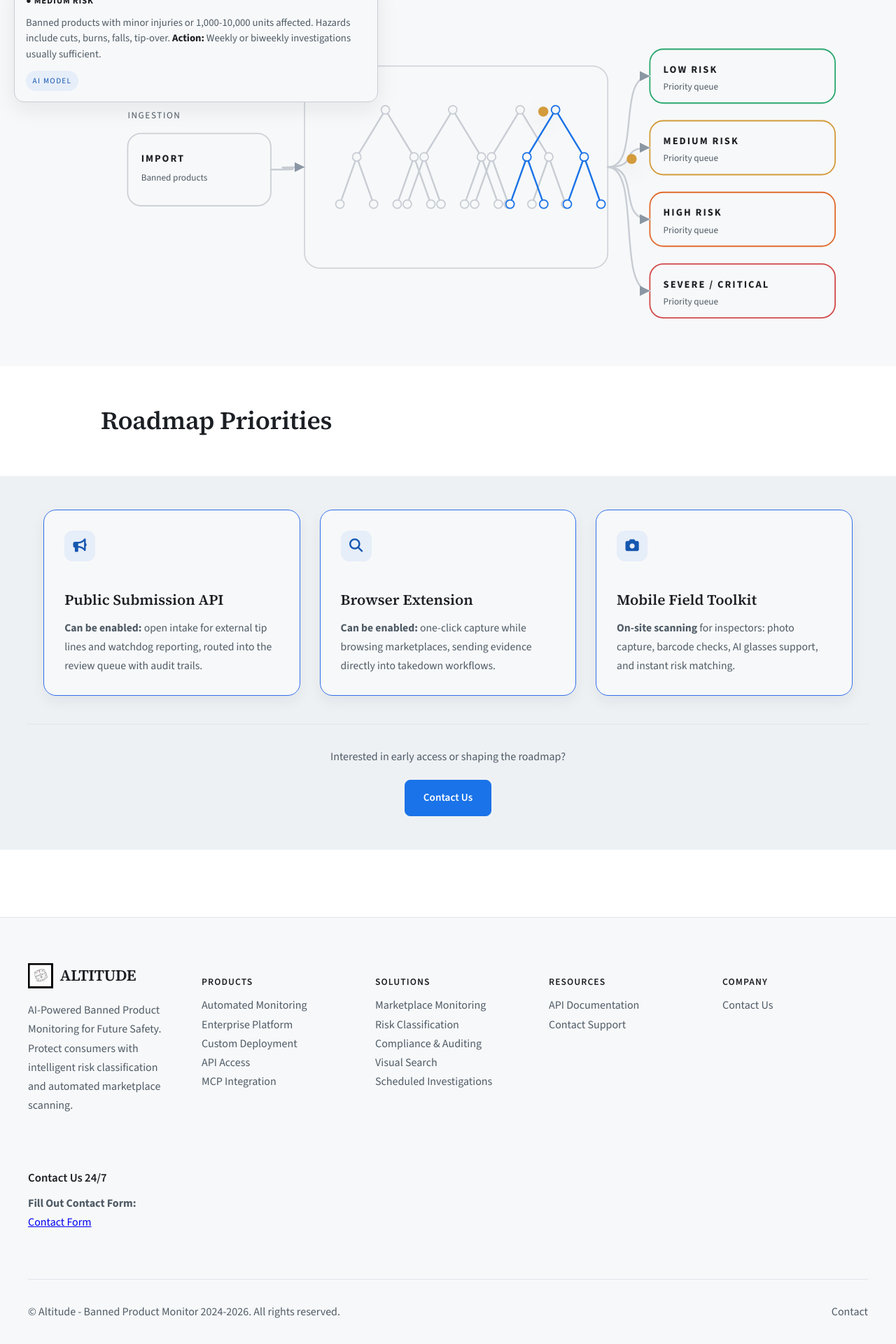
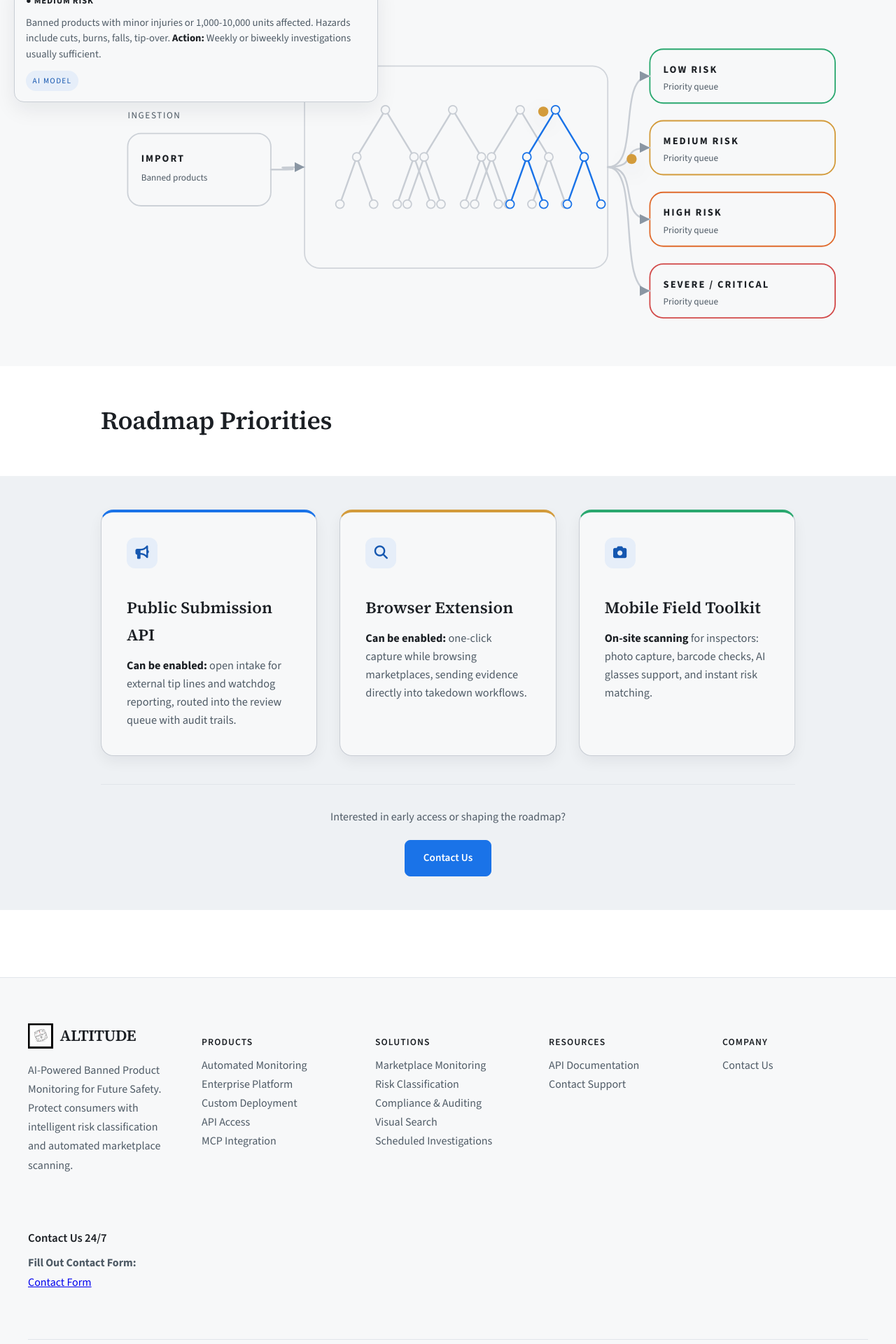
Before and after one commit to bizoton19/altitude, a Jekyll site: the page built from docs/index.md, in a window 1280 px wide. Shown: the part 4480-6400 px from the top of the page at 70% size. Built offline with Jekyll 4.4.1, drawn with Linux system fonts in a browser that asks for light colours.

Commit message:
docs: revamp roadmap priorities cards

```diff
--- a/docs/_layouts/default.html
+++ b/docs/_layouts/default.html
@@ -397,39 +397,6 @@
   margin-bottom: 0.8rem;
 }
 
-[data-theme="dark"] .roadmap-card,
-[data-theme="auto"] .roadmap-card {
-  color: var(--ink);
-}
-
-.roadmap-card.blue,
-.roadmap-card.green,
-.roadmap-card.amber {
-  background: var(--bg-2);
-  border: 1px solid var(--border-strong);
-}
-
-[data-theme="dark"] .roadmap-card,
-[data-theme="auto"] .roadmap-card {
-  background: var(--bg-2);
-  border: 1px solid var(--border-strong);
-}
-
-[data-theme="dark"] .roadmap-card.blue,
-[data-theme="auto"] .roadmap-card.blue {
-  border-color: #2f6fed;
-}
-
-[data-theme="dark"] .roadmap-card.green,
-[data-theme="auto"] .roadmap-card.green {
-  border-color: #2aa86f;
-}
-
-[data-theme="dark"] .roadmap-card.amber,
-[data-theme="auto"] .roadmap-card.amber {
-  border-color: #d39b3b;
-}
-
 [data-theme="dark"] .dag-node,
 [data-theme="auto"] .dag-node {
   fill: var(--bg-2);
@@ -1096,47 +1063,71 @@
 
 .roadmap-grid {
   display: grid;
-  grid-template-columns: repeat(auto-fit, minmax(280px, 1fr));
-  gap: 1.75rem;
+  grid-template-columns: repeat(3, minmax(0, 1fr));
+  gap: 2rem;
+}
+
+.roadmap-inner {
+  max-width: 1040px;
+  margin: 0 auto;
   padding: 0 1.5rem;
 }
 
 .roadmap-card {
-  padding: 1.8rem;
+  padding: 2.25rem;
   border-radius: 18px;
-  border: 1px solid var(--border);
+  border: 1px solid var(--border-strong);
   box-shadow: var(--shadow-soft);
+  background: var(--bg-2);
+  color: var(--ink);
+  border-top-width: 4px;
+  transition: transform 0.18s ease, border-color 0.18s ease, box-shadow 0.18s ease;
+}
+
+.roadmap-card:hover {
+  transform: translateY(-2px);
+  box-shadow: var(--shadow);
 }
 
 .roadmap-card h3 {
   font-family: "Source Serif 4", "Times New Roman", serif;
-  font-size: 1.3rem;
+  font-size: 1.45rem;
   margin-bottom: 0.65rem;
 }
 
 .roadmap-card p {
   margin: 0;
-  font-size: 0.98rem;
+  font-size: 1.02rem;
+  line-height: 1.6;
 }
 
 .roadmap-card strong {
   font-weight: 700;
-}
-
-.roadmap-card.blue {
-  background: var(--bg-2);
-}
-
-.roadmap-card.green {
-  background: var(--bg-2);
-}
-
-.roadmap-card.amber {
-  background: var(--bg-2);
-}
-
-.roadmap-card.pink {
-  background: var(--bg-2);
+  color: var(--ink);
+}
+
+.roadmap-card.roadmap-accent-blue {
+  border-top-color: var(--accent);
+}
+
+.roadmap-card.roadmap-accent-amber {
+  border-top-color: #d39b3b;
+}
+
+.roadmap-card.roadmap-accent-green {
+  border-top-color: #2aa86f;
+}
+
+@media (max-width: 1020px) {
+  .roadmap-grid {
+    grid-template-columns: repeat(2, minmax(0, 1fr));
+  }
+}
+
+@media (max-width: 700px) {
+  .roadmap-grid {
+    grid-template-columns: 1fr;
+  }
 }
 
 @keyframes dash {
--- a/docs/index.md
+++ b/docs/index.md
@@ -737,20 +737,21 @@
 <h2>Roadmap Priorities</h2>
 
 <div class="section-surface roadmap-section full-bleed">
+  <div class="roadmap-inner">
   <div class="roadmap-grid">
-    <div class="roadmap-card blue">
+    <div class="roadmap-card roadmap-accent-blue">
       <div class="icon-chip"><i class="fas fa-bullhorn"></i></div>
       <h3>Public Submission API</h3>
       <p><strong>Can be enabled:</strong> open intake for external tip lines and watchdog reporting, routed into the review queue with audit trails.</p>
     </div>
 
-    <div class="roadmap-card blue">
+    <div class="roadmap-card roadmap-accent-amber">
       <div class="icon-chip"><i class="fas fa-search"></i></div>
       <h3>Browser Extension</h3>
       <p><strong>Can be enabled:</strong> one‑click capture while browsing marketplaces, sending evidence directly into takedown workflows.</p>
     </div>
 
-    <div class="roadmap-card blue">
+    <div class="roadmap-card roadmap-accent-green">
       <div class="icon-chip"><i class="fas fa-camera"></i></div>
       <h3>Mobile Field Toolkit</h3>
       <p><strong>On-site scanning</strong> for inspectors: photo capture, barcode checks, AI glasses support, and instant risk matching.</p>
@@ -763,4 +764,5 @@
     </p>
     <a href="{{ '/contact.html' | relative_url }}" class="btn-primary">Contact Us</a>
   </div>
+  </div>
 </div>
```
